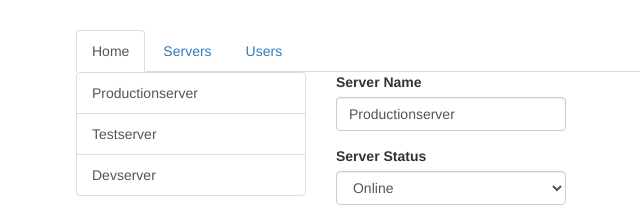
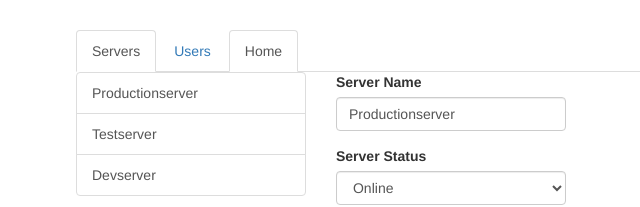
Before and after one commit to BisanGhoul/angular-routing-code, an Angular app: page /servers in a window 1280 px wide. Shown: the top 207 px of the page, without its empty margins (189-829 px from the left). Built offline with nearby package versions, Linux system fonts and the light colour scheme.

Commit message:
style active router links

```diff
--- a/src/app/app.component.html
+++ b/src/app/app.component.html
@@ -2,9 +2,19 @@
   <div class="row">
     <div class="col-xs-12 col-sm-10 col-md-8 col-sm-offset-1 col-md-offset-2">
       <ul class="nav nav-tabs">
-        <li role="presentation" class="active"><a routerLink="/">Home</a></li>
-        <li role="presentation"><a routerLink="/servers">Servers</a></li>
-        <li role="presentation"><a [routerLink]="['/users']">Users</a></li>
+        <!-- this will attach the "active" class to the element when it is selected -->
+        <li role="presentation"
+         routerLinkActive="active"
+         [routerLinkActiveOptions]="{exact: true}" >
+        <a routerLink="/servers">Servers</a></li>
+
+        <li role="presentation"
+         routerLinkActive="active">
+       <a [routerLink]="['/users']">Users</a></li>
+
+         <li role="presentation"
+         routerLinkActive="active">
+         <a routerLink="/">Home</a></li>
       </ul>
     </div>
   </div>
```
